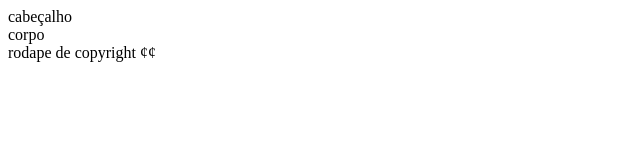
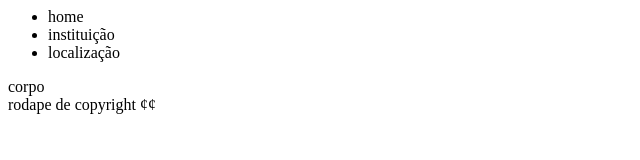
Before and after one commit to romulospl/siteweb, a plain HTML site: page index.html in a window 1280 px wide. Shown: the whole page, without its empty margins (0-640 px from the left). Drawn offline with Linux system fonts and the light colour scheme.

Commit message:
inicio da construção do menu

```diff
--- a/index.html
+++ b/index.html
@@ -4,7 +4,11 @@
 	</head>
 	<body>
 		<div id="cabecalho">
-			cabeçalho
+			<ul>
+				<li>home</li>
+				<li>instituição</li>
+				<li>localização</li>
+			</ul>
 		</div>
 		<div id="corpo">
 			corpo
```
